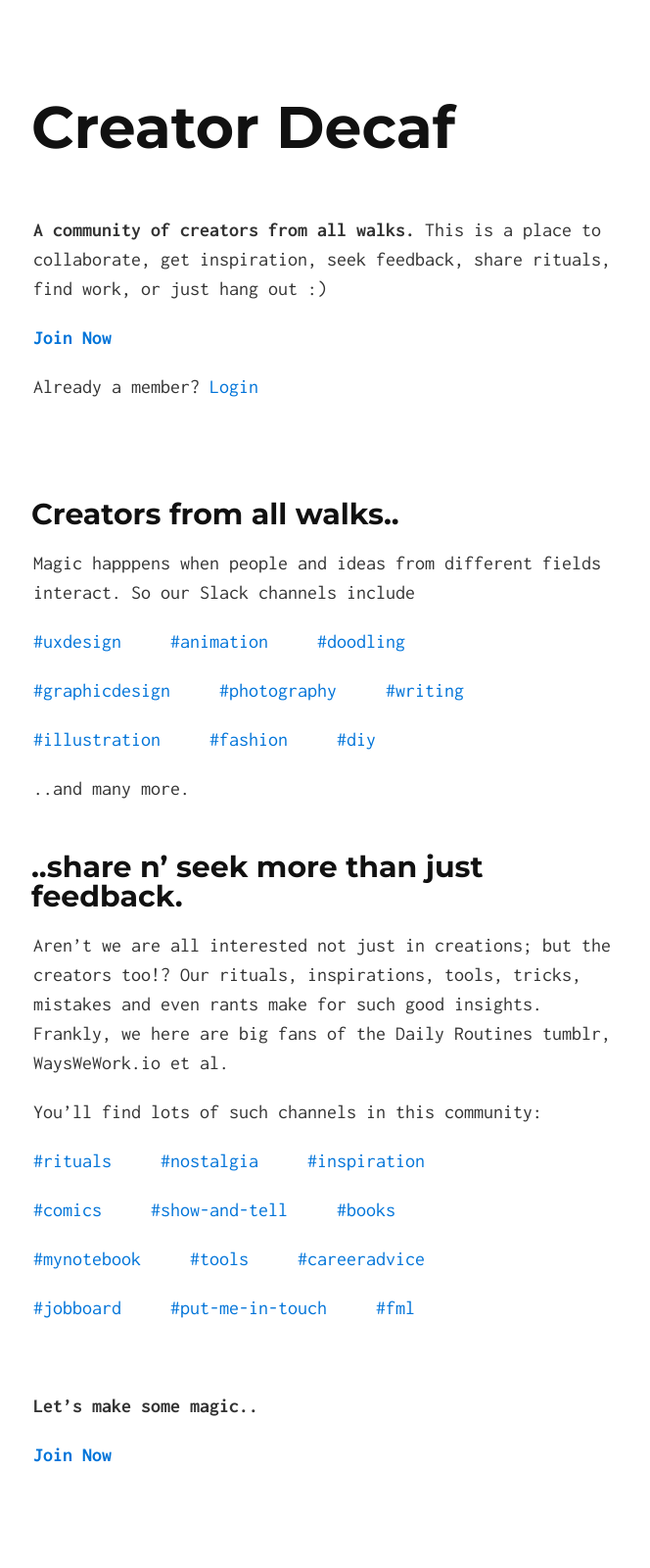
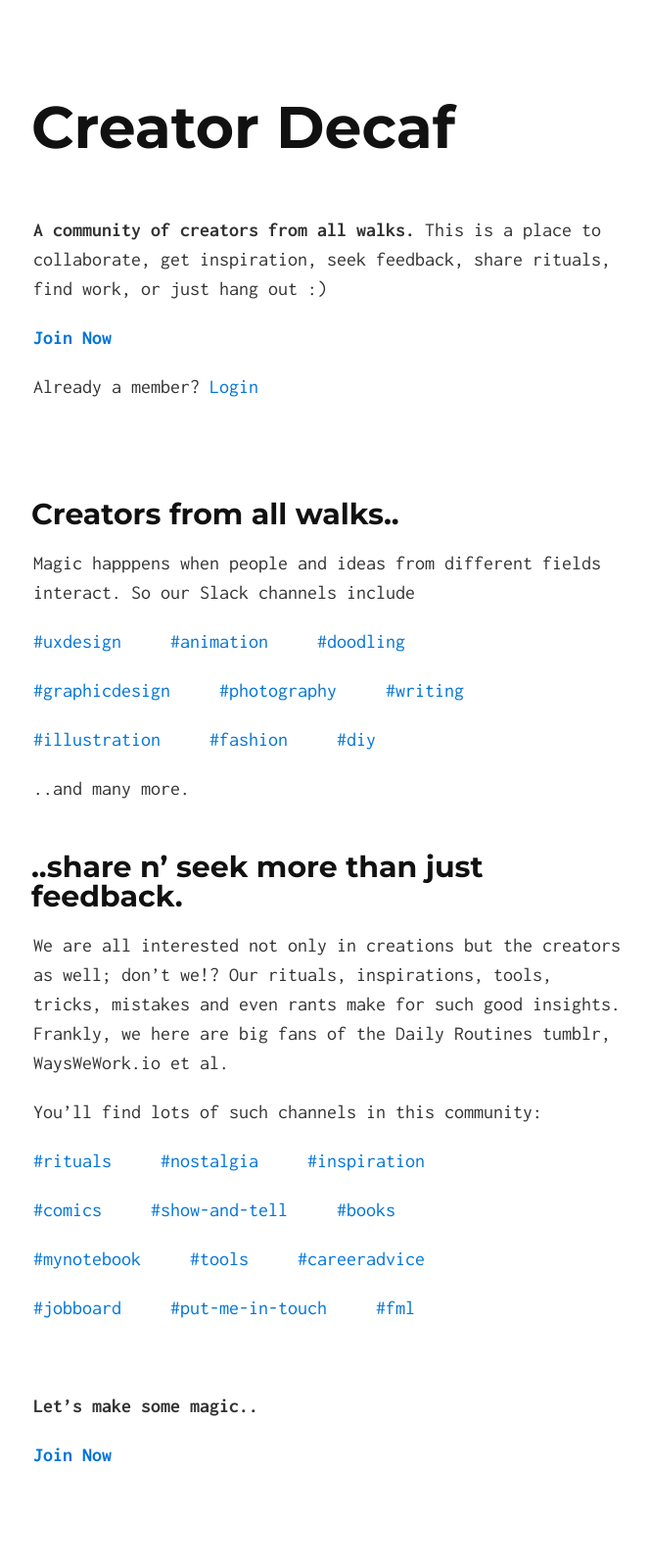
Before and after one commit to pzync/betterIndia, a Jekyll site: the page built from index.md, in a window 1280 px wide. Shown: the whole page at 98% size, without its empty margins (306-970 px from the left). Built offline with Jekyll 4.4.1, drawn with Linux system fonts in a browser that asks for light colours.

Commit message:
removed too many instances of 'just'

```diff
--- a/index.md
+++ b/index.md
@@ -28,7 +28,8 @@ Magic happpens when people and ideas from different fields interact. So our Slac
 
 
 ## ..share n' seek more than just feedback.
-Aren't we are all interested not just in creations; but the creators too!? Our rituals, inspirations, tools, tricks, mistakes and even rants make for such good insights. Frankly, we here are big fans of the Daily Routines tumblr, WaysWeWork.io et al.
+
+We are all interested not only in creations but the creators as well; don't we!? Our rituals, inspirations, tools, tricks, mistakes and even rants make for such good insights. Frankly, we here are big fans of the Daily Routines tumblr, WaysWeWork.io et al.
 
 
 You'll find lots of such channels in this community:
```
